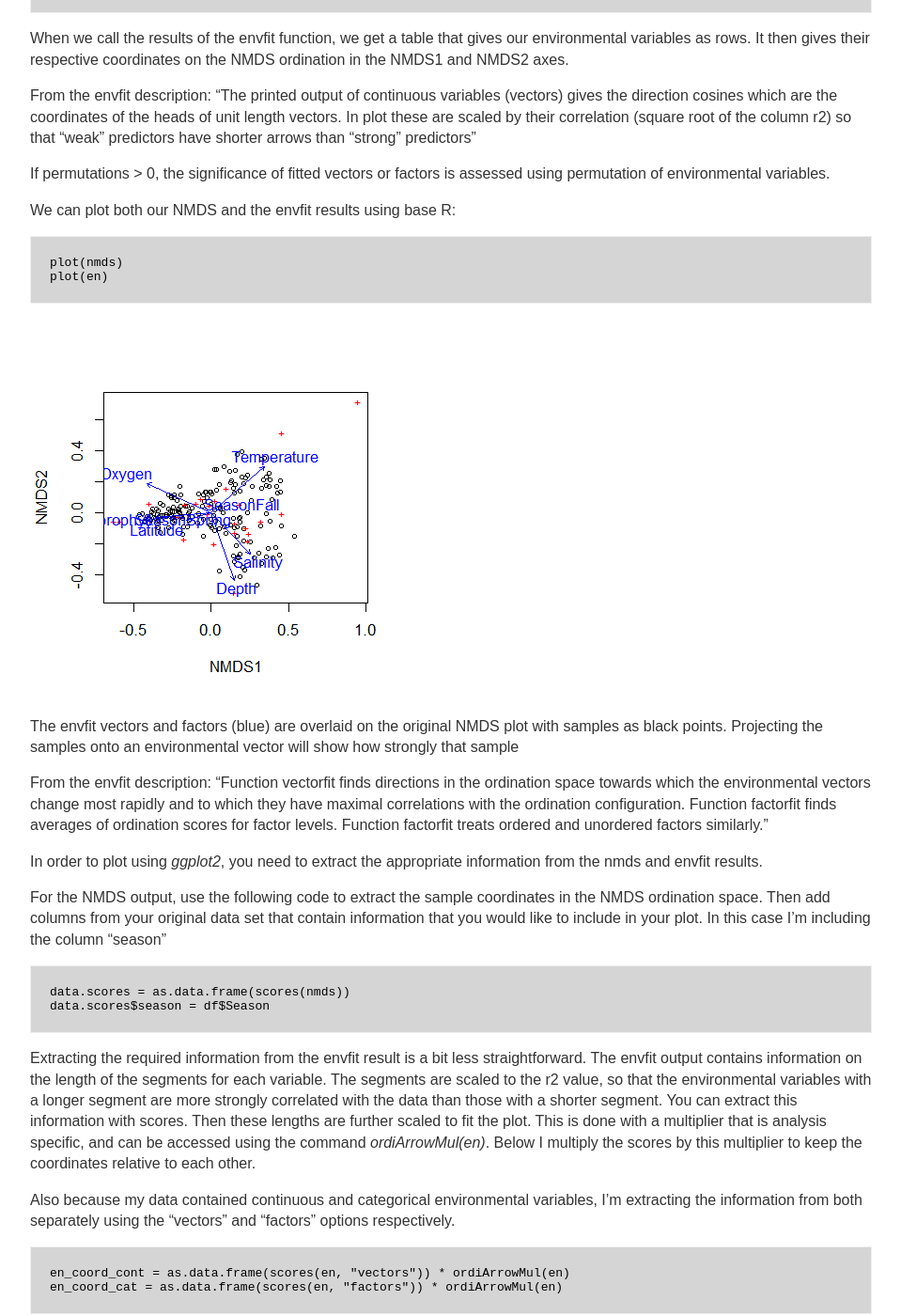
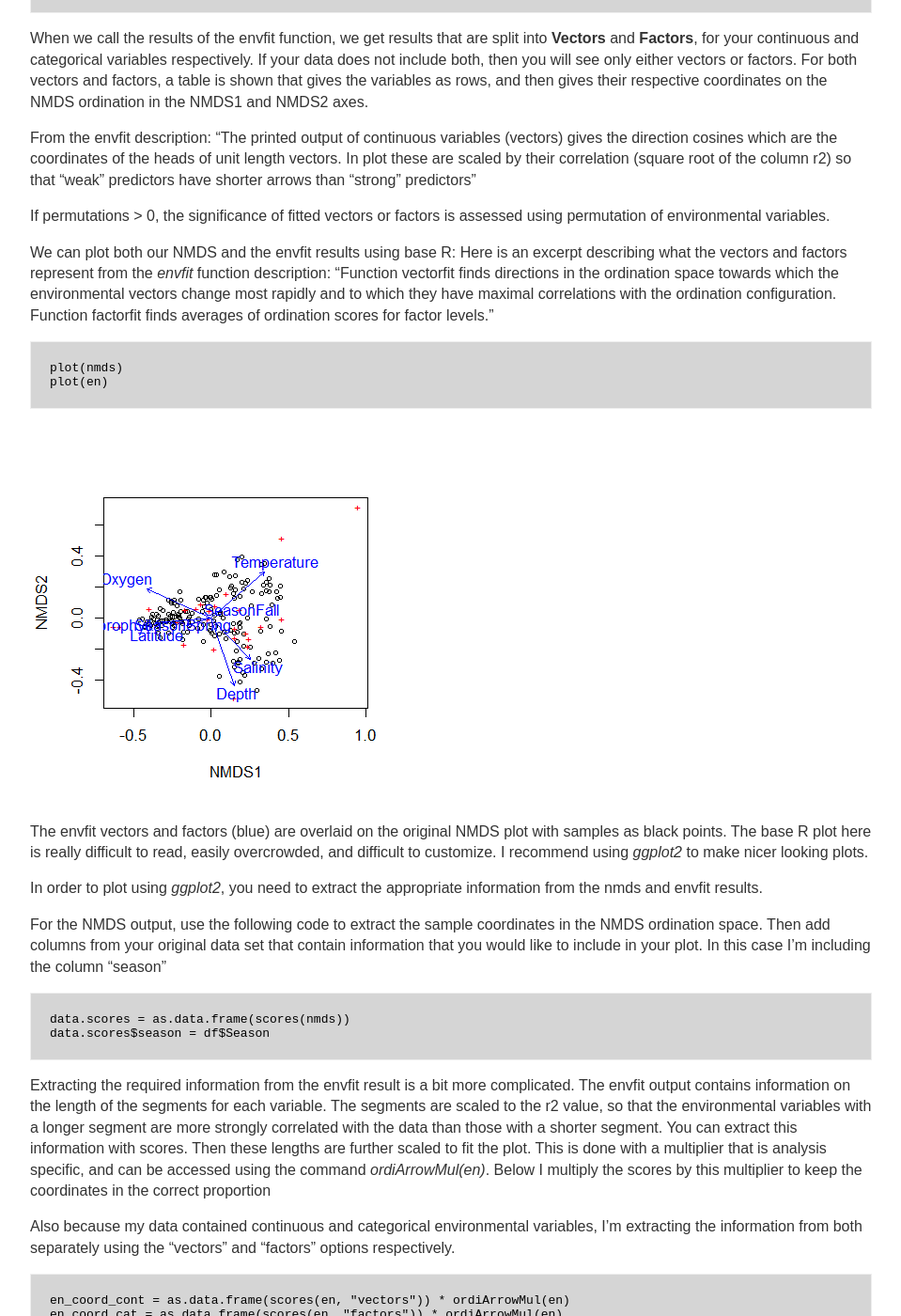
Before and after one commit to jkzorz/jkzorz.github.io, a Jekyll site: the page built from _posts/2020-04-04-NMDS-extras-envfit.md, in a window 1280 px wide and 1400 px high, scrolled down 2179 px. Shown: the whole window at 94% size, without its empty margins (160-1119 px from the left). Built offline with Jekyll 4.4.1, drawn with Linux system fonts in a browser that asks for light colours; some of the changed text lies outside the part shown.

Commit message:
Update 2020-04-04-NMDS-extras-envfit.md

````diff
--- a/_posts/2020-04-04-NMDS-extras-envfit.md
+++ b/_posts/2020-04-04-NMDS-extras-envfit.md
@@ -7,7 +7,7 @@ date: 2020-04-04
 
 A **[non-metric multidimensional scaling (NMDS) plot](https://jkzorz.github.io/2019/06/06/NMDS.html)** is one of the many types of ordination plots that can be used to show multidimensional data in 2 dimensions. An NMDS plot basically highlights the similarities between samples of complex multidimensional data. The closer two points (samples) are on the plot the more similar those samples are in terms of the underlying data. In my case, I'm usually looking at species abunance of microorganisms across samples. So the closer two samples are to each other, the more similar they are in terms of their microbial communities.
 
-The approach to generate an NMDS plot is non-metric, meaning that the algorithm doesn't assume any particular distribution of the data, which is handy when you have data that is inherently weird, and doesn't conform to bell-curve style distributions. The algorithm uses a rank based approach, that essentially ranks your samples in terms of closeness to one another based on a particular distance metric (i.e. Bray Curtis), [more about the specifics of the methods here](https://mb3is.megx.net/gustame/dissimilarity-based-methods/nmds). While this is a robust method for con-conforming data, it means that within an NMDS ordination plot the axes and coordinate system are arbitrary and don't relate to any meaningful values.
+The approach to generate an NMDS plot is non-metric, meaning that the algorithm doesn't assume any particular distribution of the data, which is handy when you have data that is inherently weird, and doesn't conform to a bell-curve style distribution. The algorithm uses a rank based approach, that essentially ranks your samples in terms of closeness to one another based on a particular distance metric (i.e. Bray Curtis), [more about the specifics of the methods here](https://mb3is.megx.net/gustame/dissimilarity-based-methods/nmds). While this is a robust method for con-conforming data, it means that within an NMDS ordination plot the axes and coordinate system are arbitrary and don't relate to any meaningful values.
 
 An NMDS is just a visualization technique, and **is not a statistical assessment of sample separation or correlation**. For this you should run an **[ANOSIM test](https://jkzorz.github.io/2019/06/11/ANOSIM-test.html)** for categorical variables, or a **[Mantel test](https://jkzorz.github.io/2019/07/08/mantel-test.html)** for continuous variables. Other ordination techniques like PCA, CA, CCA, RDA, etc, may be more useful to you if you want your axes to be meaningful, or if you want to talk about variation partitioning.
 
@@ -32,7 +32,7 @@ My data contains samples as rows and columns contain either environmental variab
 ![useful image]({{ site.url }}/assets/envfit_csv.png)
 
 
-Next, subset your data so that you have a data frame with only environmental variables (env), and a data frame with only species abundance data (com). In the code below I'm naming the range of columns that contains the respective information.
+Next, subset your data so that you have a data frame with only environmental variables *(env)*, and a data frame with only species abundance data *(com)*. In the code below I'm naming the range of columns that contains the respective information.
 
 ```
 com = df[,9:32]
@@ -94,7 +94,7 @@ Number of permutations: 999
 
 ```
 
-When we call the results of the envfit function, we get a table that gives our environmental variables as rows. It then gives their respective coordinates on the NMDS ordination in the NMDS1 and NMDS2 axes.
+When we call the results of the envfit function, we get results that are split into **Vectors** and **Factors**, for your continuous and categorical variables respectively. If your data does not include both, then you will see only either vectors or factors.  For both vectors and factors, a table is shown that gives the variables as rows, and then gives their respective coordinates on the NMDS ordination in the NMDS1 and NMDS2 axes.
 
 From the envfit description:
 "The printed output of continuous variables (vectors) gives the direction cosines which are the coordinates of the heads of unit length vectors. In plot these are scaled by their correlation (square root of the column r2) so that “weak” predictors have shorter arrows than “strong” predictors"
@@ -104,6 +104,8 @@ If permutations > 0, the significance of fitted vectors or factors is assessed u
 
 
 We can plot both our NMDS and the envfit results using base R:
+Here is an excerpt describing what the vectors and factors represent from the *envfit* function description:
+"Function vectorfit finds directions in the ordination space towards which the environmental vectors change most rapidly and to which they have maximal correlations with the ordination configuration. Function factorfit finds averages of ordination scores for factor levels."
 
 ```
 plot(nmds)
@@ -113,13 +115,7 @@ plot(en)
 ![useful image]({{ site.url }}/assets/envfit_base.png)
 
 
-The envfit vectors and factors (blue) are overlaid on the original NMDS plot with samples as black points. Projecting the samples onto an environmental vector will show how strongly that sample
-
-From the envfit description:
-"Function vectorfit finds directions in the ordination space towards which the environmental vectors change most rapidly and to which they have maximal correlations with the ordination configuration. Function factorfit finds averages of ordination scores for factor levels. Function factorfit treats ordered and unordered factors similarly."
-
-
-
+The envfit vectors and factors (blue) are overlaid on the original NMDS plot with samples as black points. The base R plot here is really difficult to read, easily overcrowded, and difficult to customize. I recommend using *ggplot2* to make nicer looking plots.
 
 In order to plot using *ggplot2*, you need to extract the appropriate information from the nmds and envfit results.
 
@@ -130,7 +126,7 @@ data.scores = as.data.frame(scores(nmds))
 data.scores$season = df$Season
 ```
 
-Extracting the required information from the envfit result is a bit less straightforward. The envfit output contains information on the length of the segments for each variable. The segments are scaled to the r2 value, so that the environmental variables with a longer segment are more strongly correlated with the data than those with a shorter segment. You can extract this information with scores. Then these lengths are further scaled to fit the plot. This is done with a multiplier that is analysis specific, and can be accessed using the command *ordiArrowMul(en)*. Below I multiply the scores by this multiplier to keep the coordinates relative to each other.
+Extracting the required information from the envfit result is a bit more complicated. The envfit output contains information on the length of the segments for each variable. The segments are scaled to the r2 value, so that the environmental variables with a longer segment are more strongly correlated with the data than those with a shorter segment. You can extract this information with scores. Then these lengths are further scaled to fit the plot. This is done with a multiplier that is analysis specific, and can be accessed using the command *ordiArrowMul(en)*. Below I multiply the scores by this multiplier to keep the coordinates in the correct proportion
 
 Also because my data contained continuous and categorical environmental variables, I'm extracting the information from both separately using the "vectors" and "factors" options respectively.
 
@@ -166,8 +162,10 @@ Now we will add the envfit data:
 gg = ggplot(data = data.scores, aes(x = NMDS1, y = NMDS2)) +
      geom_point(data = data.scores, aes(colour = season), size = 3, alpha = 0.5) +
      scale_colour_manual(values = c("orange", "steelblue"))  +
-     geom_segment(aes(x = 0, y = 0, xend = NMDS1, yend = NMDS2), data = en_coord, size =1, alpha = 0.5, colour = "grey30") +
-     geom_point(data = en_coord_cat, aes(x = NMDS1, y = NMDS2), shape = "diamond", size = 4, alpha = 0.6, colour = "navy") +
+     geom_segment(aes(x = 0, y = 0, xend = NMDS1, yend = NMDS2),
+       data = en_coord, size =1, alpha = 0.5, colour = "grey30") +
+     geom_point(data = en_coord_cat, aes(x = NMDS1, y = NMDS2),
+       shape = "diamond", size = 4, alpha = 0.6, colour = "navy") +
      geom_text(data = en_coord_cat, aes(x = NMDS1, y = NMDS2+0.04),
        label = row.names(en_coord_cat), colour = "navy", fontface = "bold") +
      geom_text(data = en_coord_cont, aes(x = NMDS1, y = NMDS2), colour = "grey30",
@@ -185,6 +183,4 @@ gg
 ![useful image]({{ site.url }}/assets/envfit.png)
 
 
-It's a bit busy still, but looks much nicer than the original base R example.
-
-Remember you can also use the **[Mantel Test](https://jkzorz.github.io/2019/07/08/mantel-test.html)** or an **[ANOSIM test](https://jkzorz.github.io/2019/06/11/ANOSIM-test.html)** (or equivalent) as alternate methods to test the significance of continuous and categorical associations with your data.
+The plot is a bit busy still, but looks much nicer than the original base R example. The code is a bit more complicated because there are now many aspects to the plot including points, line segments, and text labels. The main difference between this plot and others in this tutorial series, is that we are drawing information from 3 different data frames here, and thus must specify the *data* source each time we add a *geom* layer to the plot.
````
Also changed, not shown: other parts of _posts/2020-04-04-NMDS-extras-envfit.md (+1 -1 lines).
